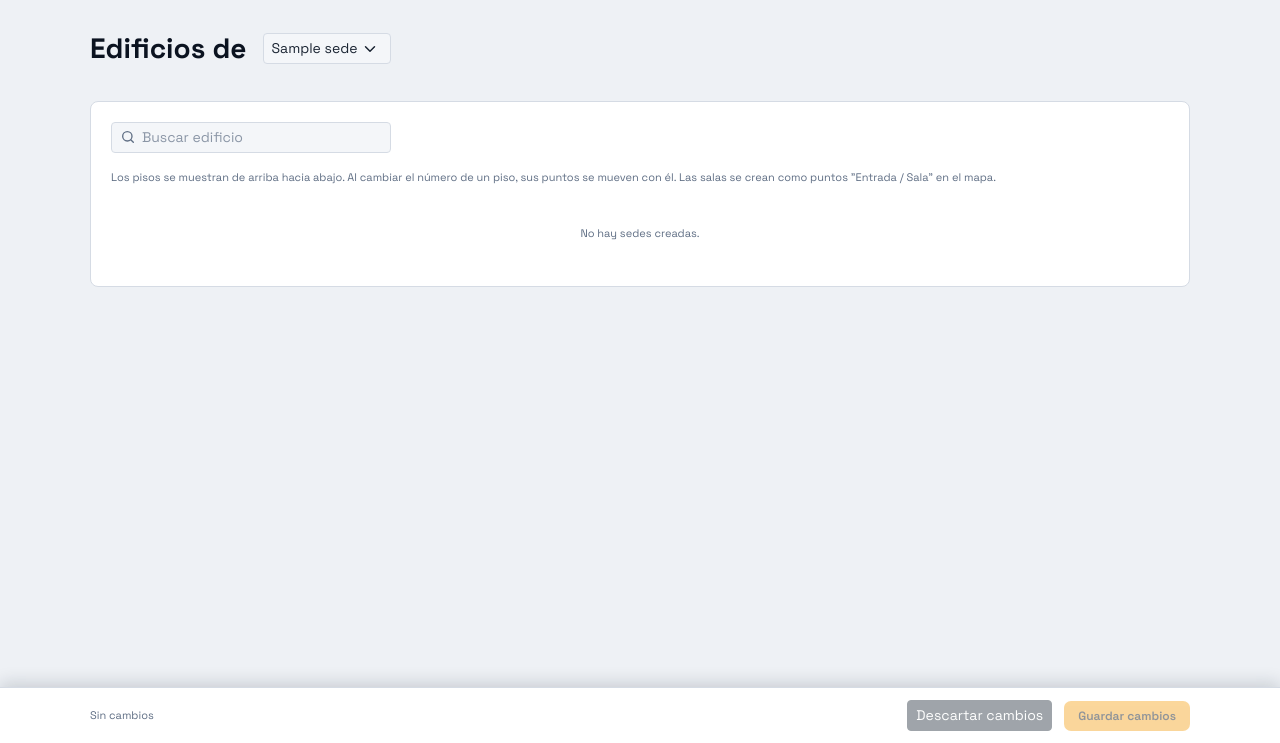
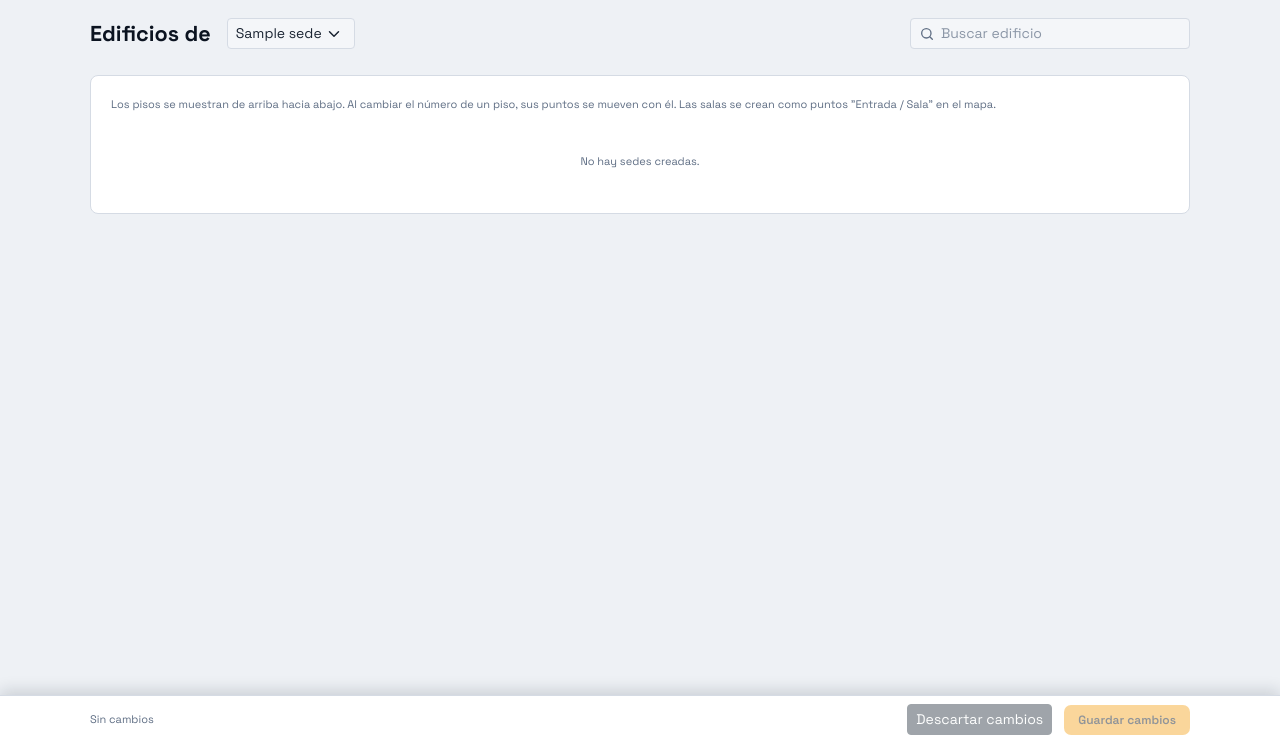
Before and after one commit to Mtbolanos/NaviUSM-backend, a Python web app: template templates/gestion_edificios.html in a window 1280 px wide. Shown: the part 57-800 px from the top of the page. Run offline with Jinja, Linux system fonts and the light colour scheme; the template is opened without the code that fills it: most values are stand-ins (such as "Sample title", 1, 10 or a date in 2020).

Commit message:
Gestión de Edificios: buscador en el encabezado y barras más compactas

```diff
--- a/static/css/admin.css
+++ b/static/css/admin.css
@@ -1376,7 +1376,7 @@ kbd {
   display: flex;
   align-items: center;
   gap: 12px;
-  padding: 12px 0;
+  padding: 8px 0;
 }
 
 /* Con barra inferior: el contenido ocupa el alto disponible y la barra queda abajo aunque haya poco contenido */
@@ -1398,10 +1398,18 @@ kbd {
 /* Encabezado fijo arriba al hacer scroll (título y selector de sede siempre visibles) */
 .page-header-sticky {
   position: sticky;
-  top: -32px;                 /* compensa el padding superior de .page */
+  top: -32px;                 /* compensa el padding superior de .page: queda pegado arriba */
   z-index: 5;
-  margin: -32px -24px 20px;
-  padding: 32px 24px 14px;
+  margin: -32px -24px 16px;
+  padding: 18px 24px 10px;
   background: var(--naviusm-bg);
-  border-bottom: 1px solid transparent;
 }
+
+.page-header-sticky h3 {
+  font-size: 1.35rem;
+}
+
+.header-search {
+  width: 280px;
+  max-width: 100%;
+}
--- a/templates/base.html
+++ b/templates/base.html
@@ -24,7 +24,7 @@
     <link
         href="https://fonts.googleapis.com/css2?family=Space+Grotesk:wght@300;400;500;600;700&family=Space+Mono:wght@400;700&display=swap"
         rel="stylesheet">
-    <link rel="stylesheet" href="{{ url_for('static', path='css/admin.css') }}?v=0.7.3">
+    <link rel="stylesheet" href="{{ url_for('static', path='css/admin.css') }}?v=0.7.4">
     {% if map_tiles is defined %}
     <script>window.MAP_TILES = {{ map_tiles | tojson }};</script>
     {% endif %}
--- a/templates/gestion_edificios.html
+++ b/templates/gestion_edificios.html
@@ -13,14 +13,14 @@
         {% endfor %}
       </select>
     </div>
+    <div class="search-box header-search">
+      <svg class="ico" viewBox="0 0 24 24" aria-hidden="true"><circle cx="11" cy="11" r="7"/><path d="m20 20-3.5-3.5"/></svg>
+      <input id="bld-search" type="search" class="form-control form-control-sm" placeholder="Buscar edificio" autocomplete="off" oninput="renderLista()" aria-label="Buscar edificio">
+    </div>
   </div>
 
   <div class="nv-card">
     <div class="bld-toolbar">
-      <div class="search-box">
-        <svg class="ico" viewBox="0 0 24 24" aria-hidden="true"><circle cx="11" cy="11" r="7"/><path d="m20 20-3.5-3.5"/></svg>
-        <input id="bld-search" type="search" class="form-control form-control-sm" placeholder="Buscar edificio" autocomplete="off" oninput="renderLista()">
-      </div>
       <p class="panel-meta mb-0">Los pisos se muestran de arriba hacia abajo. Al cambiar el número de un piso, sus puntos se mueven con él.
         Las salas se crean como puntos "Entrada / Sala" en el mapa.</p>
     </div>
@@ -67,5 +67,5 @@
     sedesInfo: {{ sedes_json | tojson }}
   };
 </script>
-<script src="{{ url_for('static', path='js/gestion_edificios.js') }}?v=0.7.3"></script>
+<script src="{{ url_for('static', path='js/gestion_edificios.js') }}?v=0.7.4"></script>
 {% endblock %}
```
